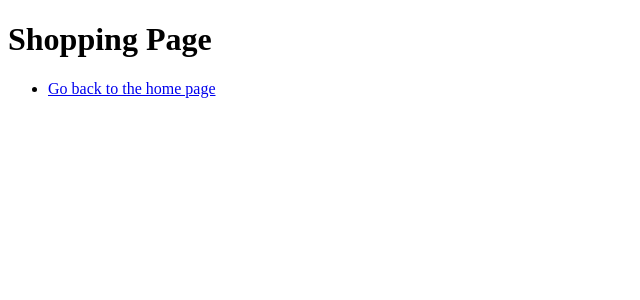
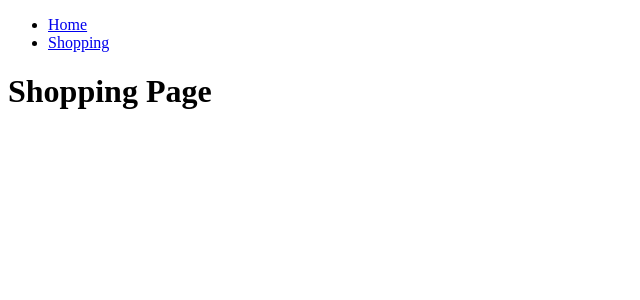
Before and after one commit to tcollm/react-shopping-cart, a React (Vite) app: page /shopping in a window 1280 px wide. Shown: the top 300 px of the page, without its empty margins (0-640 px from the left). Built offline with nearby package versions, Linux system fonts and the light colour scheme.

Commit message:
feat: create navBar that generates on each page
- Note: tests currently fail even though component works as expected
(with manual testing).

```diff
--- a/src/App.jsx
+++ b/src/App.jsx
@@ -1,17 +1,11 @@
-import { Link } from "react-router-dom";
 import "./App.css";
+import NavBar from "./components/NavBar/NavBar";
 
 function App() {
   return (
     <>
+      <NavBar />
       <h1>Home Page</h1>
-      <nav>
-        <ul>
-          <li>
-            <Link to="shopping">Shopping Page</Link>
-          </li>
-        </ul>
-      </nav>
     </>
   );
 }
--- /dev/null
+++ b/src/components/NavBar/NavBar.jsx
@@ -0,0 +1,29 @@
+import { Link, useLocation } from "react-router-dom";
+
+const NavBar = () => {
+  const location = useLocation();
+
+  return (
+    <>
+      <nav>
+        <ul>
+          <li>
+            <Link to="/">Home</Link>
+          </li>
+          <li>
+            {/* Disallow the user from routing to shopping when already on shopping page */}
+            {location.pathname === "/shopping" ? (
+              <Link to="#" onClick={(e) => e.preventDefault()}>
+                Shopping
+              </Link>
+            ) : (
+              <Link to="shopping">Shopping</Link>
+            )}
+          </li>
+        </ul>
+      </nav>
+    </>
+  );
+};
+
+export default NavBar;
--- a/src/components/ShoppingPage/ShoppingPage.jsx
+++ b/src/components/ShoppingPage/ShoppingPage.jsx
@@ -1,17 +1,10 @@
-
-import { Link } from "react-router-dom";
+import NavBar from "../NavBar/NavBar";
 
 const ShoppingPage = () => {
   return (
     <>
+      <NavBar />
       <h1>Shopping Page</h1>
-      <nav>
-        <ul>
-          <li>
-            <Link to="/">Go back to the home page</Link>
-          </li>
-        </ul>
-      </nav>
     </>
   );
 };
```
Also changed, not shown: 2 other files (tests, documents, lock files or other folders).
